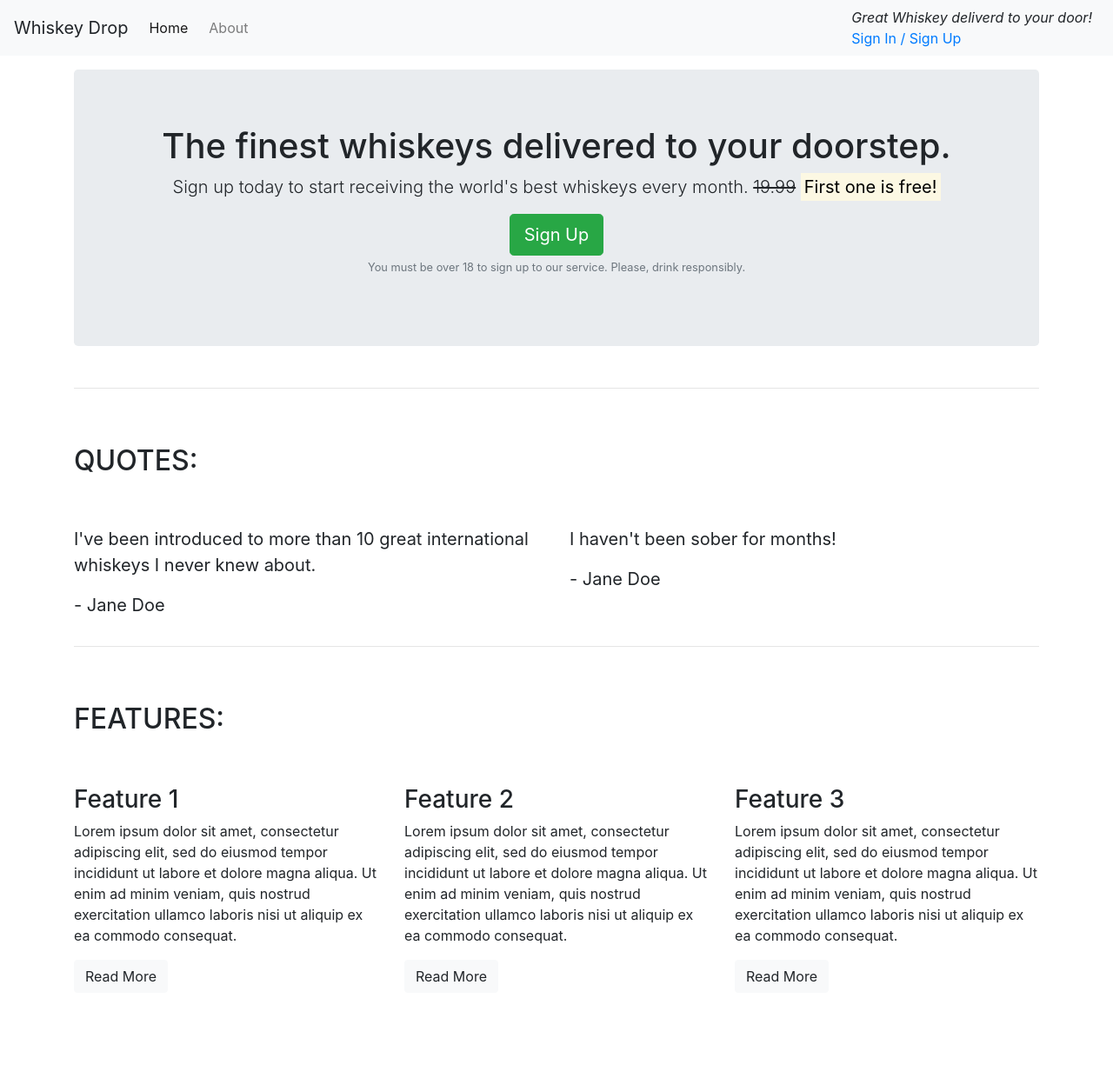
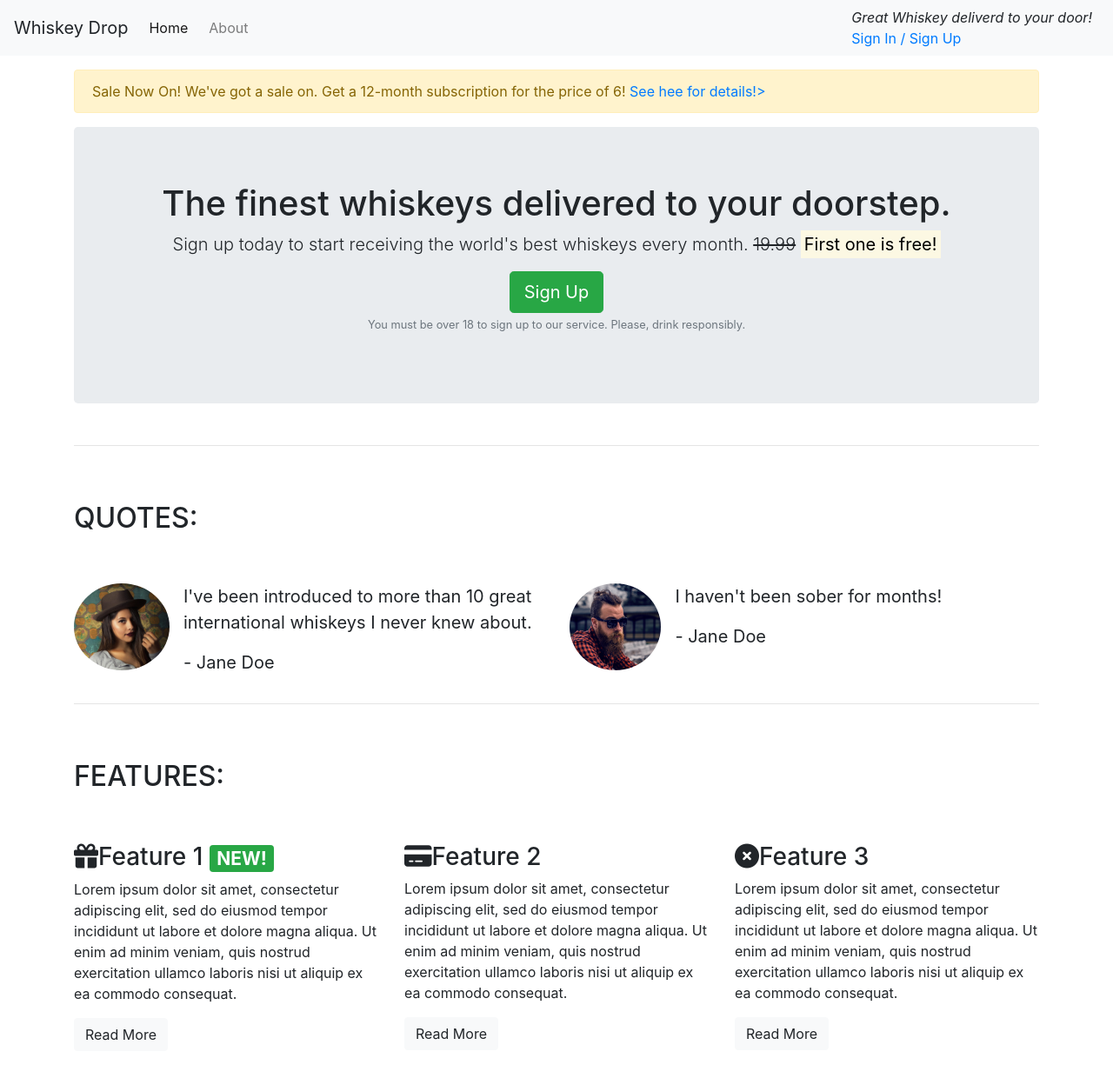
Before and after one commit to andna5980/whiskey, a plain HTML site: page index.html in a window 1280 px wide. Shown: the whole page at 87% size. Before the commit the page ends 1158 px from the top, so only its background shows below. Drawn offline with nearby package versions, Linux system fonts and the light colour scheme.

Commit message:
index.html

```diff
--- a/index.html
+++ b/index.html
@@ -7,6 +7,7 @@
     <title>Whiskey Drop | Taste a new whiskey every month</title>
     <meta name="viewport" content="width=device-width, intial-scale=1.0">
     <link rel="stylesheet" href="https://maxcdn.bootstrapcdn.com/bootstrap/4.1.3/css/bootstrap.min.css">
+    <script src="https://kit.fontawesome.com/ccd61eb038.js" crossorigin="anonymous"></script>
 </head>
 
 <body>
@@ -23,6 +24,14 @@
         </div>
     </nav>
     <article class="container mt-3">
+          <div class="row">
+              <div class="col-12 d-none d-sm-block">
+                  <div class="alert alert-warning">
+                    <stron>Sale Now On!</stron> We've got a sale on. Get a 12-month subscription for the price of 6!
+                    <a href="">See hee for details!></a>
+                  </div>
+              </div>
+          </div>
         <!-- Callout -->
         <div class="row">
             <div class="col-12">
@@ -51,16 +60,30 @@
             </div>
             <div class="row">
                 <div class="col-12 col-md-6">
+                    <div class="media">
+                        <div class="d-none d-sm-block">
+                            <img src="images/girl-image.png" class="rounded-circle mr-3" height=100>
+                        </div>
+                        <div class="media-body">
                             <blockquote class="blockquote">
-                        <p>I've been introduced to more than 10 great international whiskeys I never knew about.</p>
+                                <p>I've been introduced to more than 10 great international whiskeys I never knew about.
+                                </p>
                                 <p>- Jane Doe</p>
                             </blockquote>
                         </div>
+                    </div>
+                </div>
                 <div class="col-12 col-md-6">
+                    <div class="media">
+                        <div class="d-none d-sm-block">
+                            <img src="images/guy-image.png" class="rounded-circle mr-3" height=100>
+                        </div>
+                        <div class="media-body">
                             <blockquote class="blockquote">
                                 <p>I haven't been sober for months!</p>
                                 <p>- Jane Doe</p>
                             </blockquote>
+                        </div>
                     </div>
                 </div>
         </section>
@@ -78,7 +101,7 @@
             <div class="row">
                 <div class="col-12 col-md-6 col-lg-4">
                     <div class="feature">
-                        <h3>Feature 1</h3>
+                        <h3><i class="fas fa-gift d-none d-sm-inline"></i>Feature 1 <span class="badge badge-success">NEW!</span></h3>
                         <p>Lorem ipsum dolor sit amet, consectetur adipiscing elit, sed do eiusmod tempor incididunt ut
                             labore et dolore magna aliqua. Ut enim ad minim veniam, quis nostrud exercitation ullamco
                             laboris nisi ut aliquip ex ea commodo consequat.</p>
@@ -87,7 +110,7 @@
                 </div>
                 <div class="col-12 col-md-6 col-lg-4">
                     <div class="feature">
-                        <h3>Feature 2</h3>
+                        <h3><i class="fas fa-credit-card d-none d-sm-inline"></i>Feature 2</h3>
                         <p>Lorem ipsum dolor sit amet, consectetur adipiscing elit, sed do eiusmod tempor incididunt ut
                             labore et dolore magna aliqua. Ut enim ad minim veniam, quis nostrud exercitation ullamco
                             laboris nisi ut aliquip ex ea commodo consequat.</p>
@@ -96,7 +119,7 @@
                 </div>
                 <div class="col-12 d-md-none d-lg-block col-lg-4">
                     <div class="feature">
-                        <h3>Feature 3</h3>
+                        <h3><i class="fas fa-times-circle d-none d-sm-inline"></i>Feature 3</h3>
                         <p>Lorem ipsum dolor sit amet, consectetur adipiscing elit, sed do eiusmod tempor incididunt ut
                             labore et dolore magna aliqua. Ut enim ad minim veniam, quis nostrud exercitation ullamco
                             laboris nisi ut aliquip ex ea commodo consequat.</p>
```
Lines whose indentation alone changed are shown as unchanged.
